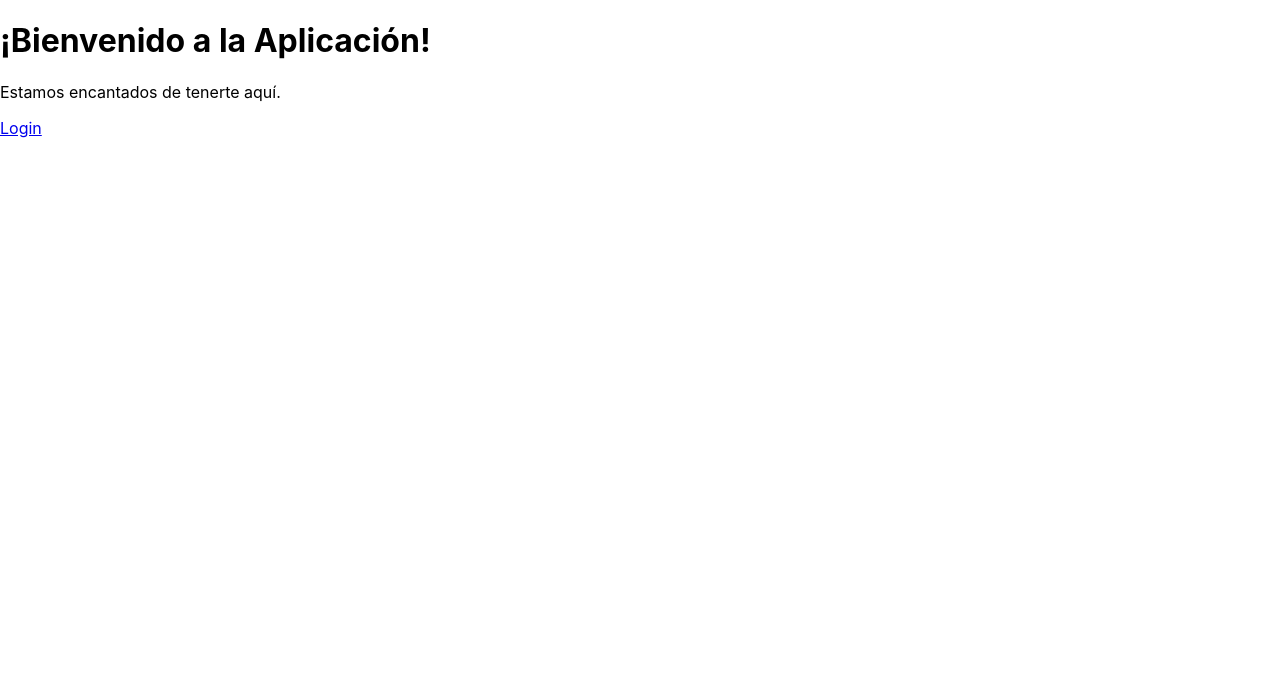
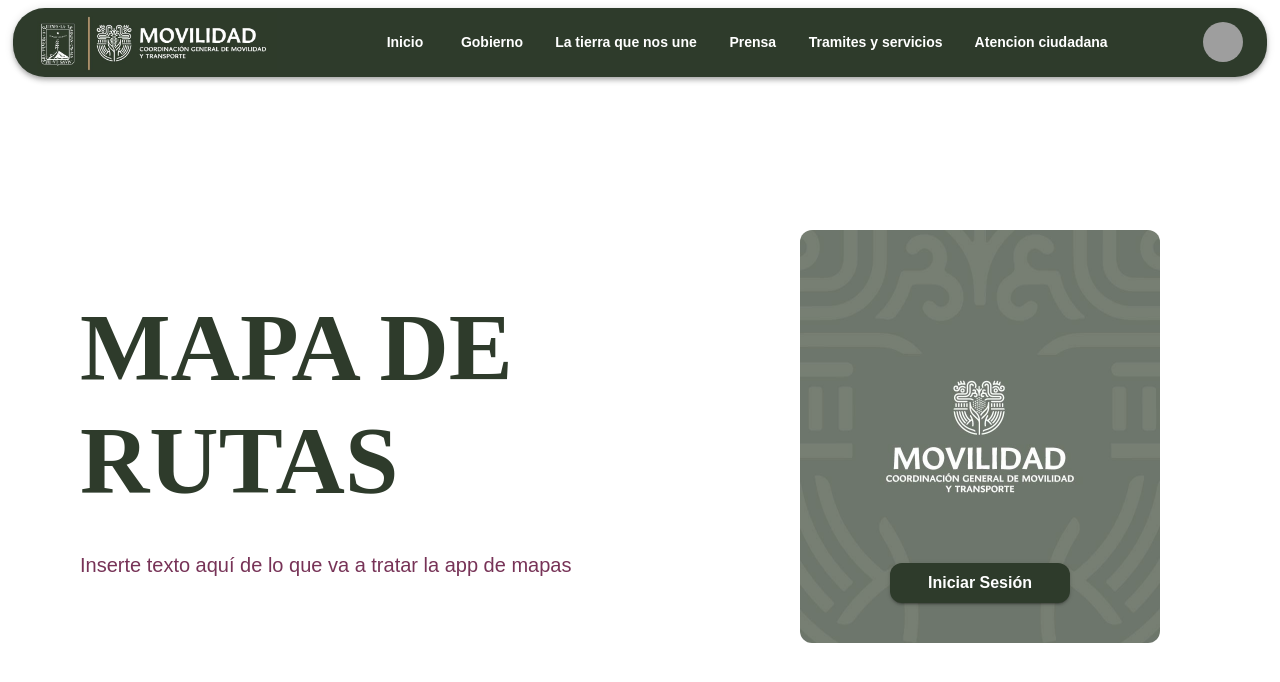
Before and after one commit to ZurielCK/Mapa-de-Rutas-Digital, a React (Create React App) app: page /welcome in a window 1280 px wide. Shown: the top 682 px of the page. Built offline with nearby package versions, Linux system fonts and the light colour scheme; grey boxes are pictures that could not be loaded.

Commit message:
Karol-sans

```diff
--- a/src/resources/themes/palette.js
+++ b/src/resources/themes/palette.js
@@ -11,6 +11,7 @@ const theme = createTheme({
     typography: {
         fontFamily: "sans-serif",
         h1: {
+            fontFamily:'Karol-sans',
             color: '#2E3B2B',
             fontWeight: 700,
         },
--- a/src/resources/views/WelcomeScreen.jsx
+++ b/src/resources/views/WelcomeScreen.jsx
@@ -1,21 +1,86 @@
-import React from 'react';
-import { Link } from 'react-router-dom';
+import { Box, Typography, Button } from "@mui/material";
+import React from "react";
+import Navbar from '../../components/Navbar.jsx'
+import { Link } from "react-router-dom";
+import logo from "../../resources/images/Logo.jpg"; // Asegúrate de tener la ruta correcta
 
 const WelcomeScreen = () => {
-  console.log("Estas en welcome")
   return (
-    <div className="flex flex-col items-center justify-center min-h-screen bg-gradient-to-r from-blue-500 to-purple-600 text-white">
-      <div
-        initial={{ opacity: 0, y: 50 }}
-        animate={{ opacity: 1, y: 0 }}
-        transition={{ duration: 0.6 }}
-        className="text-center"
-      >
-        <h1 className="text-5xl font-bold mb-4">¡Bienvenido a la Aplicación!</h1>
-        <p className="text-lg mb-8">Estamos encantados de tenerte aquí.</p>
-        <Link to={"/login"}>Login</Link>
-      </div>
-    </div>
+    <Box>
+      <Box>
+        <Navbar></Navbar>
+        <Box
+          sx={{
+            display: "flex",
+            flexDirection: "row",
+            width: "100%",
+            height: "86vh",
+          }}
+        >
+          <Box
+            sx={{
+              width: "50%",
+              height: "100%",
+              display: "flex",
+              flexDirection: "column",
+              justifyContent: "center",
+              gap: 4,
+              pl: 10,
+            }}
+          >
+            <Typography variant="h1">MAPA DE RUTAS</Typography>
+            <Typography variant="h6">
+              Inserte texto aquí de lo que va a tratar la app de mapas
+            </Typography>
+          </Box>
+
+          <Box
+            sx={{
+              width: "50%",
+              display: "flex",
+              flexDirection: "column",
+              justifyContent: "center",
+              alignItems: "center",
+              bgcolor: "rgba(255, 255, 255, 0.1)",
+            }}
+          >
+            <Box
+              sx={{
+                width: "60%",
+                height: '60%',
+                display:'flex',
+                justifyContent: 'center',
+                alignItems:'end',
+                borderRadius:3,
+                backgroundImage: `url(${logo})`,
+                backgroundSize: "cover",
+                backgroundPosition: "center",
+                backgroundRepeat: "no-repeat",
+                backgroundColor: "rgba(255, 255, 255, 0.3)",
+                backgroundBlendMode: "overlay",
+              }}
+            >
+
+            <Button
+              component={Link}
+              to="/login"
+              variant="contained"
+              color="primary"
+              sx={{
+                width: "50%",
+                borderRadius:3,
+                mb: 5,
+                fontSize: "1rem",
+              }}
+            >
+              Iniciar Sesión
+            </Button>
+            </Box>
+
+          </Box>
+        </Box>
+      </Box>
+    </Box>
   );
 };
 
```
